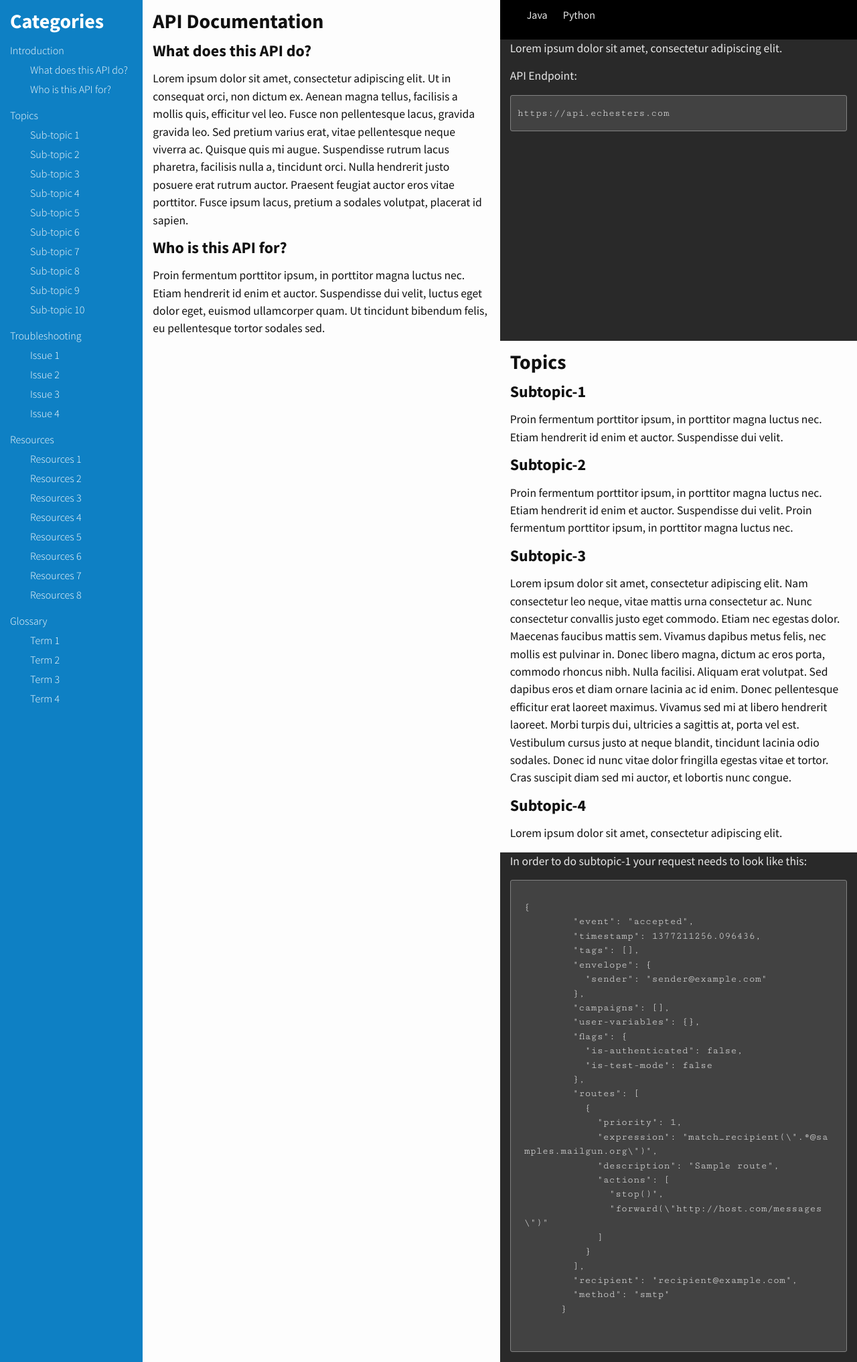
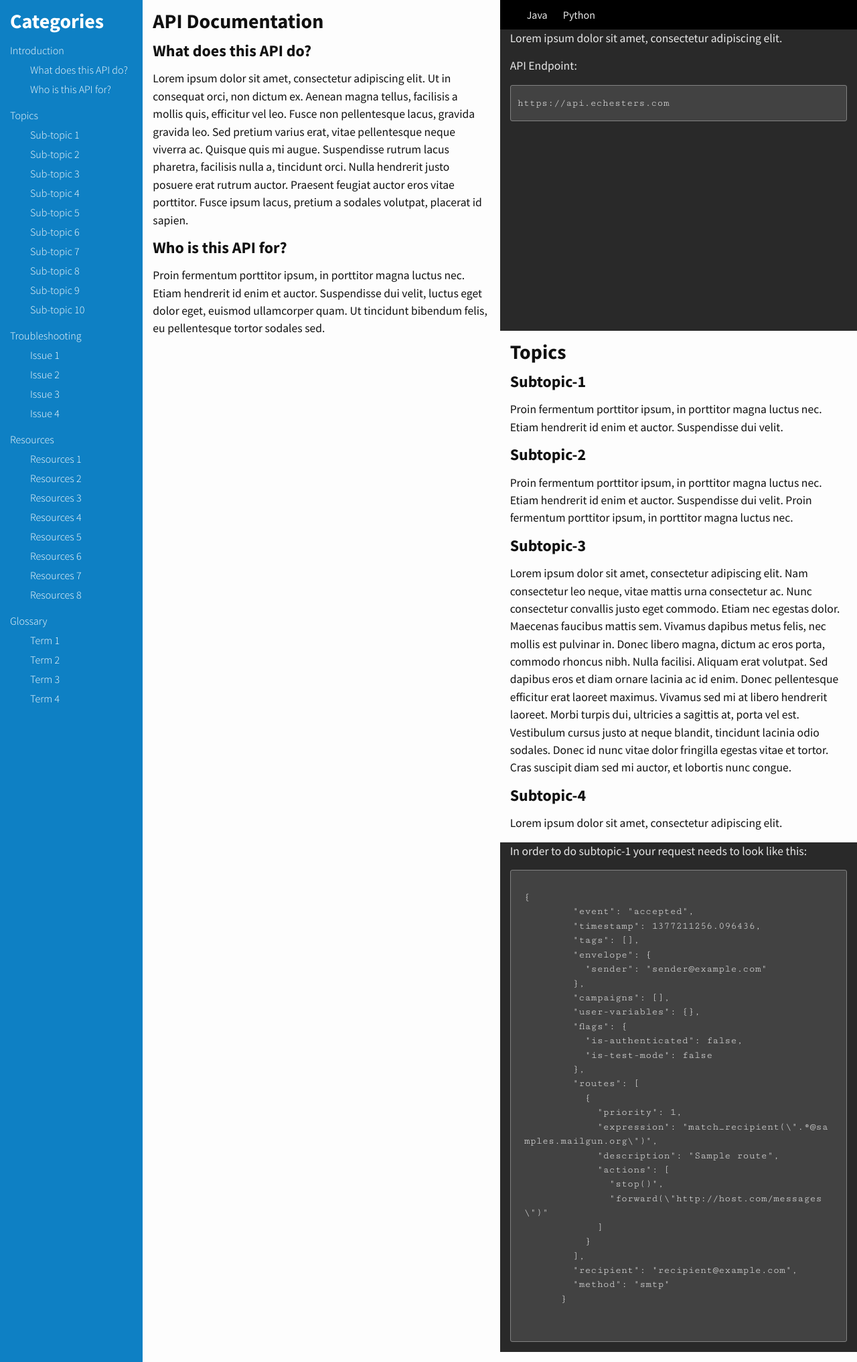
Before and after one commit to EChesters/API-Documentation-Template, a Jekyll site: the page built from index.html, in a window 1280 px wide. Shown: the whole page at 67% size. Built offline with Jekyll 4.4.1, drawn with Linux system fonts in a browser that asks for light colours; nearby versions of some CDN libraries.

Commit message:
Removed extra padding of language navbar

```diff
--- a/_sass/_section.scss
+++ b/_sass/_section.scss
@@ -43,7 +43,10 @@
 		float: right;
 		background-color: #000;
 
-		ul li {
+		ul {
+			margin-bottom: 0;
+
+			li {
 				margin: 10px 0;
 				display: inline-block;
 
@@ -64,7 +67,7 @@
 						box-shadow: inset 3px 3px 15px 1px rgba(0,0,0,0.52);
 					}
 				}
-
 			}
 		}
 	}
+}
```
Lines whose indentation alone changed are shown as unchanged.
